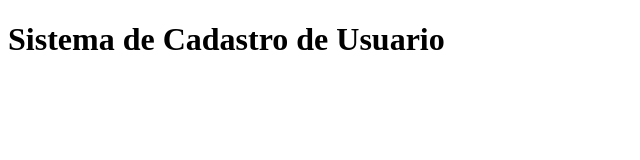
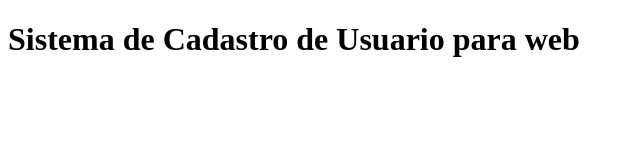
Before and after one commit to Vinicargui/Sistema-de-cadastro, a plain HTML site: page index.html in a window 1280 px wide. Shown: the whole page, without its empty margins (0-640 px from the left). Drawn offline with Linux system fonts and the light colour scheme.

Commit message:
alterando o h1

```diff
--- a/index.html
+++ b/index.html
@@ -7,7 +7,7 @@
     <title>Cadastro</title>
 </head>
 <body>
-    <h1>Sistema de Cadastro de Usuario</h1>
+    <h1>Sistema de Cadastro de Usuario para web</h1>
     <script src="app.js"></script>
 
 </body>
```
